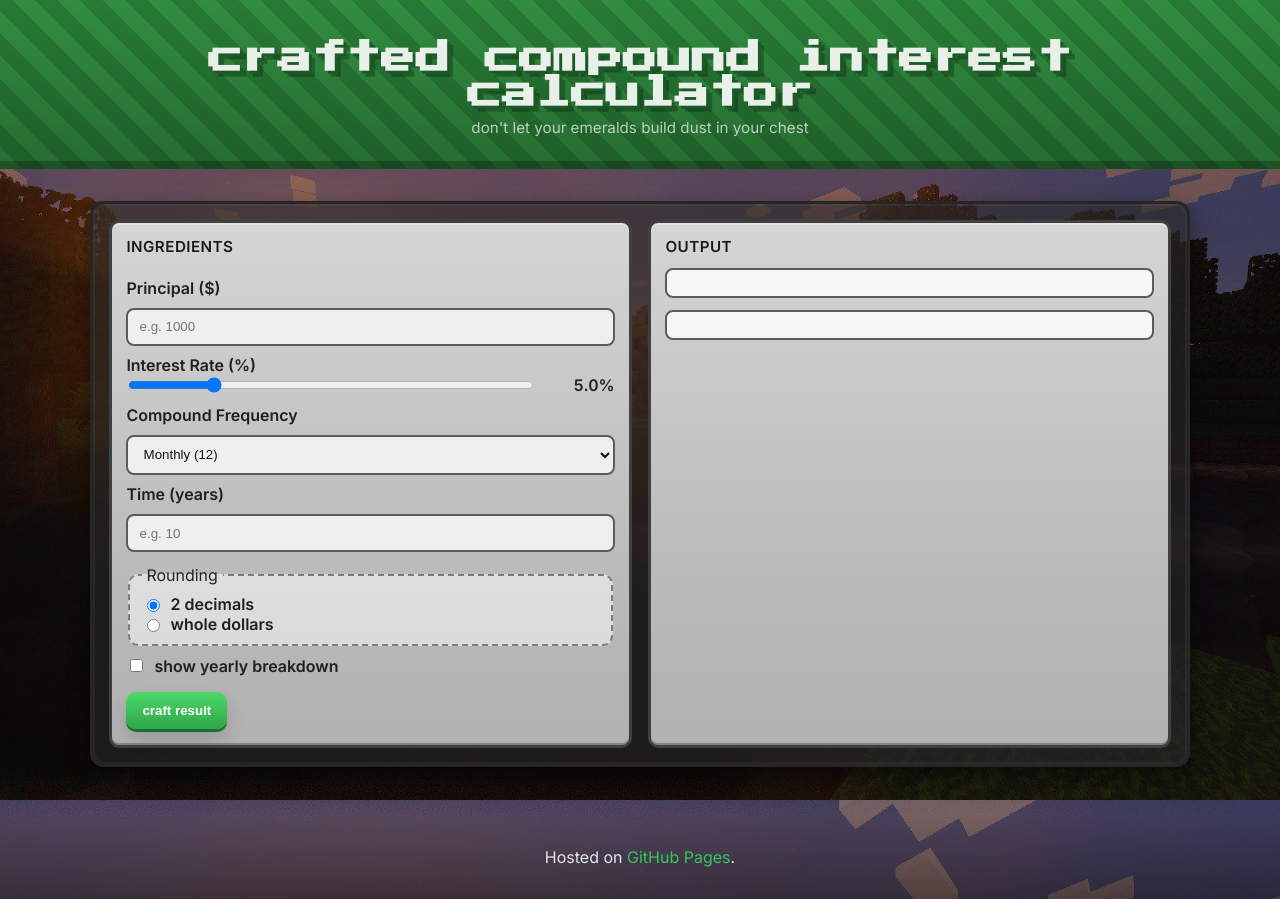
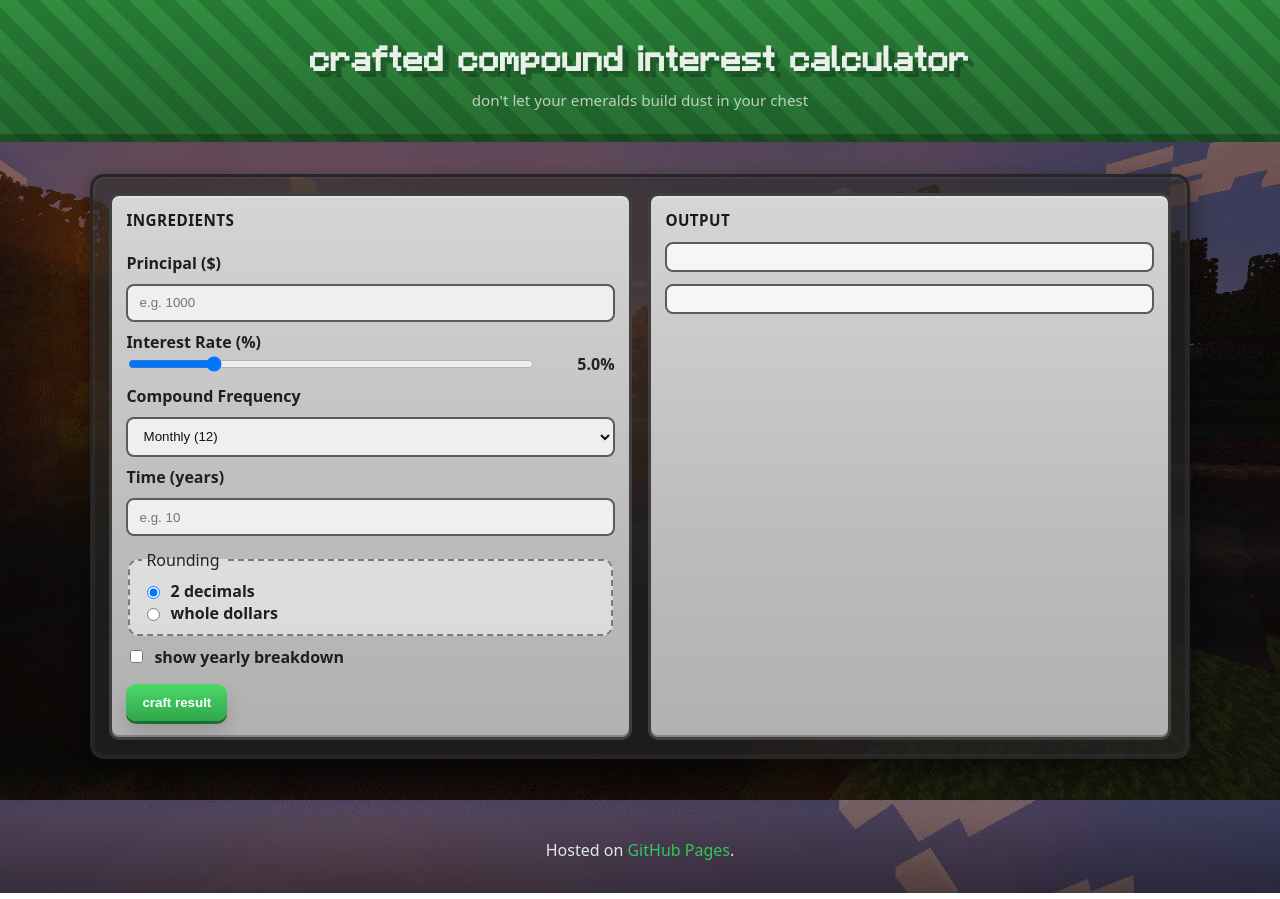
Before and after one commit to Cyrendex/cmsi2021-interest-calculator, a plain HTML site: page index.html in a window 1280 px wide. Drawn offline with Linux system fonts and the light colour scheme.

Commit message:
Changed the googleapi call to static fonts

```diff
--- a/css/style.css
+++ b/css/style.css
@@ -1,31 +1,33 @@
 :root{
   --bg-dim: rgba(0,0,0,.45);
-  --stone: #8b8b8b;
-  --stone-light: #b5b5b5;
-  --accent: #34c759;
-  --accent-dark: #2aa34a;
   --slot: #c6c6c6;
   --slot-border: #3f3f3f;
   --text: #e9f0ea;
   --muted: #bcd0c2;
+  --accent: #34c759;
+  --accent-dark: #2aa34a;
 }
 
 *{ box-sizing: border-box; }
 html,body{ height:100%; }
 
-body {
+/* Local font (title) */
+@font-face{
+  font-family: 'Minecraft';
+  src: url('../assets/MinecraftRegular-Bmg3.otf') format('opentype');
+  font-weight: 400;
+  font-style: normal;
+}
+
+body{
   margin: 0;
-  font-family: Inter, system-ui, -apple-system, Segoe UI, Roboto, sans-serif;
+  font-family: system-ui, -apple-system, Segoe UI, Roboto, Arial, sans-serif;
   color: var(--text);
-
-  /* Minecraft scenery background */
   background:
-    linear-gradient(rgba(0, 0, 0, 0.45), rgba(0, 0, 0, 0.45)), /* dark overlay */
+    linear-gradient(rgba(0,0,0,.45), rgba(0,0,0,.45)),
     url("../assets/bg.jpeg") center/cover fixed no-repeat;
-
   min-height: 100vh;
 }
-
 
 /* Page grid */
 .page{
@@ -34,17 +36,14 @@ body {
   min-height:100dvh;
 }
 
-/* Header: creeper-esque checker */
+/* Header */
 .site-header{
-  background:
-    /* fallback if no tile image: CSS checker */
-    repeating-linear-gradient(45deg, #3aa64b 0 16px, #2e8f3e 16px 32px);
+  background: repeating-linear-gradient(45deg, #3aa64b 0 16px, #2e8f3e 16px 32px);
   position: relative;
   isolation: isolate;
   box-shadow: inset 0 -8px 0 rgba(0,0,0,.25);
 }
 .site-header::after{
-  /* subtle dark glaze for contrast over bright green */
   content:"";
   position:absolute; inset:0;
   background: linear-gradient(to bottom, rgba(0,0,0,.15), rgba(0,0,0,.35));
@@ -56,7 +55,7 @@ body {
   text-align:center;
 }
 .title{
-  font-family: "Press Start 2P", monospace;
+  font-family: "Minecraft", monospace;
   font-size: clamp(1.2rem, 2.2vw + 0.4rem, 2.4rem);
   margin:0 0 .5rem;
   text-shadow: 3px 3px 0 #1b5a26, 6px 6px 0 rgba(0,0,0,.25);
@@ -67,7 +66,7 @@ body {
   font-size: .95rem;
 }
 
-/* Content area */
+/* Main content */
 .content{
   padding: 2rem 1rem 3rem;
   display:flex;
@@ -75,7 +74,7 @@ body {
   justify-content:center;
 }
 
-/* Card with slight hover transform */
+/* Card */
 .inventory-card{
   width:min(1100px, 95vw);
   background: rgba(40,40,40,.6);
@@ -94,23 +93,19 @@ body {
     inset 0 0 0 2px rgba(255,255,255,.05);
 }
 
-/* Inventory: 2 slots like a little crafting layout */
+/* Inventory area (two slots; stacks on narrow) */
 .inventory{
   display: grid;
-  /* auto-fit packs items; each column is at least 340px, otherwise it shares space */
   grid-template-columns: repeat(auto-fit, minmax(340px, 1fr));
   gap: 1rem;
-  align-items: stretch; /* ensure equal height tracks */
+  align-items: stretch;
 }
 
-
-/* Slots styled like inventory boxes */
+/* Slots */
 .slot{
   background: var(--slot);
   border: 3px solid var(--slot-border);
   border-radius: 10px;
-  /* remove or shrink this: */
-  /* min-height: 320px; */
   min-height: 0;
   padding: .9rem;
   display: flex;
@@ -120,10 +115,9 @@ body {
     inset 0 -2px 0 rgba(0,0,0,.25);
 }
 
-/* Inputs panel uses FLEX to lay out form elements nicely */
+/* Panels */
 .panel{
-  background:
-    linear-gradient(180deg, #d5d5d5, #bdbdbd 60%, #b1b1b1);
+  background: linear-gradient(180deg, #d5d5d5, #bdbdbd 60%, #b1b1b1);
 }
 .panel-title{
   margin: 0 0 .75rem;
@@ -134,15 +128,14 @@ body {
   font-size: .95rem;
 }
 
+/* Form */
 #calcForm{
   display:flex;
   flex-direction:column;
   gap: .6rem;
 }
-
 label{ color:#1f1f1f; font-weight:600; }
-input[type="number"],
-select{
+input[type="number"], select{
   padding:.6rem .7rem;
   border:2px solid #5b5b5b;
   border-radius:8px;
@@ -151,13 +144,12 @@ select{
   outline:none;
   transition: border-color .15s ease, box-shadow .15s ease;
 }
-input[type="number"]:focus,
-select:focus{
+input[type="number"]:focus, select:focus{
   border-color:#2b2b2b;
   box-shadow: 0 0 0 4px rgba(42,42,42,.12);
 }
 
-/* Slider row */
+/* Slider */
 .group .slider-row{
   display:flex;
   align-items:center;
@@ -172,7 +164,7 @@ select:focus{
   font-weight:700;
 }
 
-/* Radios / checkbox */
+/* Rounding & checkbox */
 .fieldset{
   border:2px dashed #7b7b7b;
   border-radius:10px;
@@ -201,10 +193,9 @@ select:focus{
 .btn:hover{ filter: brightness(1.06); transform: translateY(-1px); }
 .btn:active{ transform: translateY(0); filter: brightness(.95); }
 
-/* Output */
+/* Output + breakdown */
 #outputPanel{
-  background:
-    linear-gradient(180deg, #d5d5d5, #bdbdbd 60%, #b1b1b1);
+  background: linear-gradient(180deg, #d5d5d5, #bdbdbd 60%, #b1b1b1);
 }
 .result{
   background:#f6f6f6;
@@ -245,7 +236,6 @@ select:focus{
 /* NaN barrier */
 .nan-block{
   margin-top:.8rem;
-  /* hide by default; the script toggles the [hidden] attribute */
   display: none;
   gap:.6rem;
   align-items:center;
@@ -254,12 +244,7 @@ select:focus{
   border-radius:8px;
   padding:.6rem .7rem;
 }
-/* Show the block only when the element does NOT have the [hidden] attribute.
-   This keeps the presentation controlled by the HTML/JS hidden property instead
-   of author styles overriding it. */
-.nan-block:not([hidden]){
-  display: flex;
-}
+.nan-block:not([hidden]){ display: flex; }
 .nan-block img{ width:32px; height:32px; image-rendering: pixelated; }
 .error{ color:#b00020; font-weight:700; }
 
@@ -278,7 +263,7 @@ select:focus{
 }
 .site-footer a:hover{ border-color: var(--accent-dark); }
 
-/* A11y helpers */
+/* A11y helper */
 .sr-only{
   position:absolute !important;
   height:1px;width:1px;
@@ -286,7 +271,7 @@ select:focus{
   white-space:nowrap;border:0;padding:0;margin:-1px;
 }
 
-/* Narrow screens: stack inventory slots */
+/* Narrow screens */
 @media (max-width: 900px){
   .inventory{ grid-template-columns: 1fr; }
 }
--- a/index.html
+++ b/index.html
@@ -4,10 +4,6 @@
   <meta charset="utf-8" />
   <meta name="viewport" content="width=device-width, initial-scale=1" />
   <title>Crafted Compound Interest Calculator</title>
-
-  <!-- Google Fonts: pixel-y title + clean body -->
-  <link rel="preconnect" href="https://fonts.gstatic.com" crossorigin />
-  <link href="https://fonts.googleapis.com/css2?family=Press+Start+2P&family=Inter:wght@400;600&display=swap" rel="stylesheet" />
 
   <link rel="icon" href="assets/barrier.png" />
   <link rel="stylesheet" href="css/style.css" />
```
